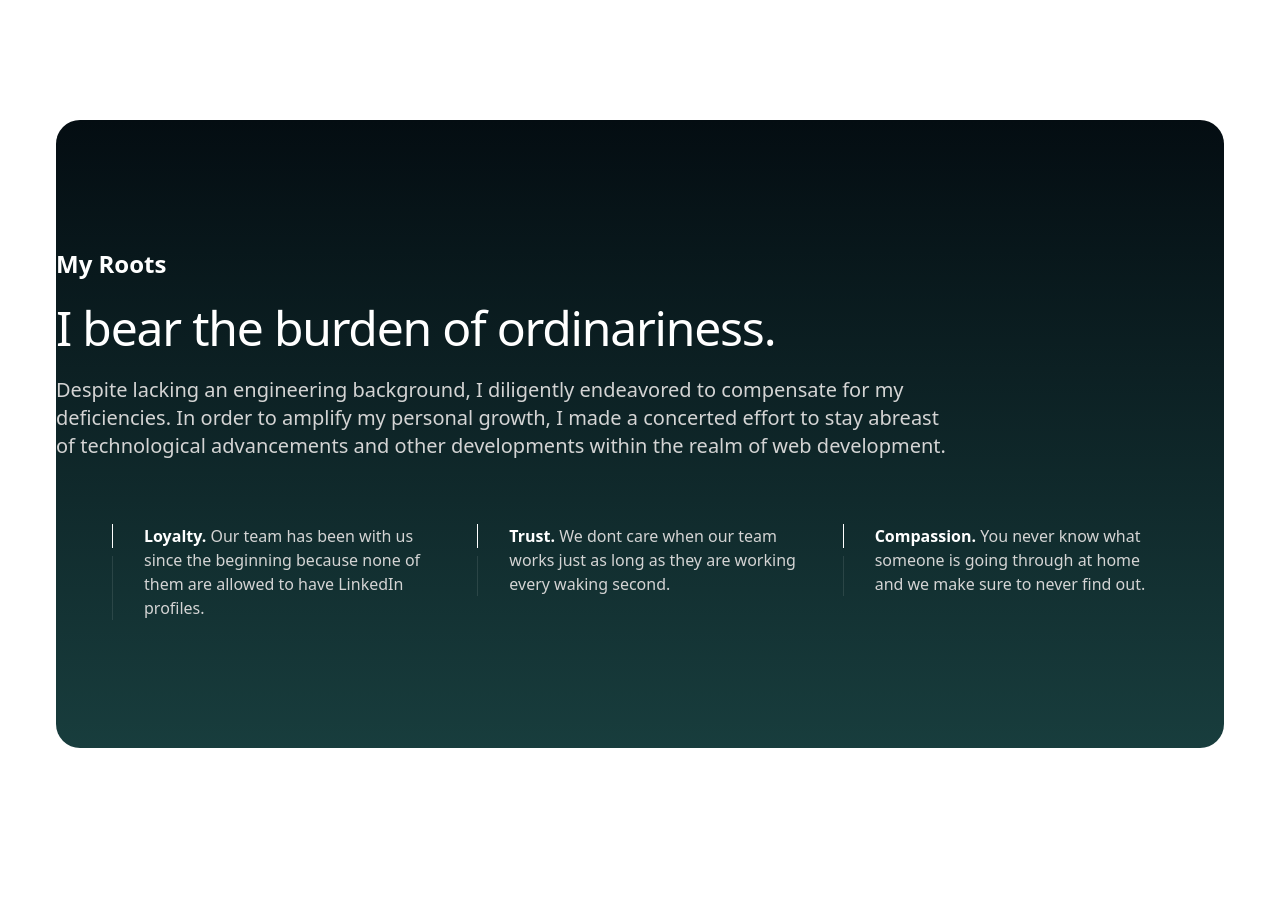
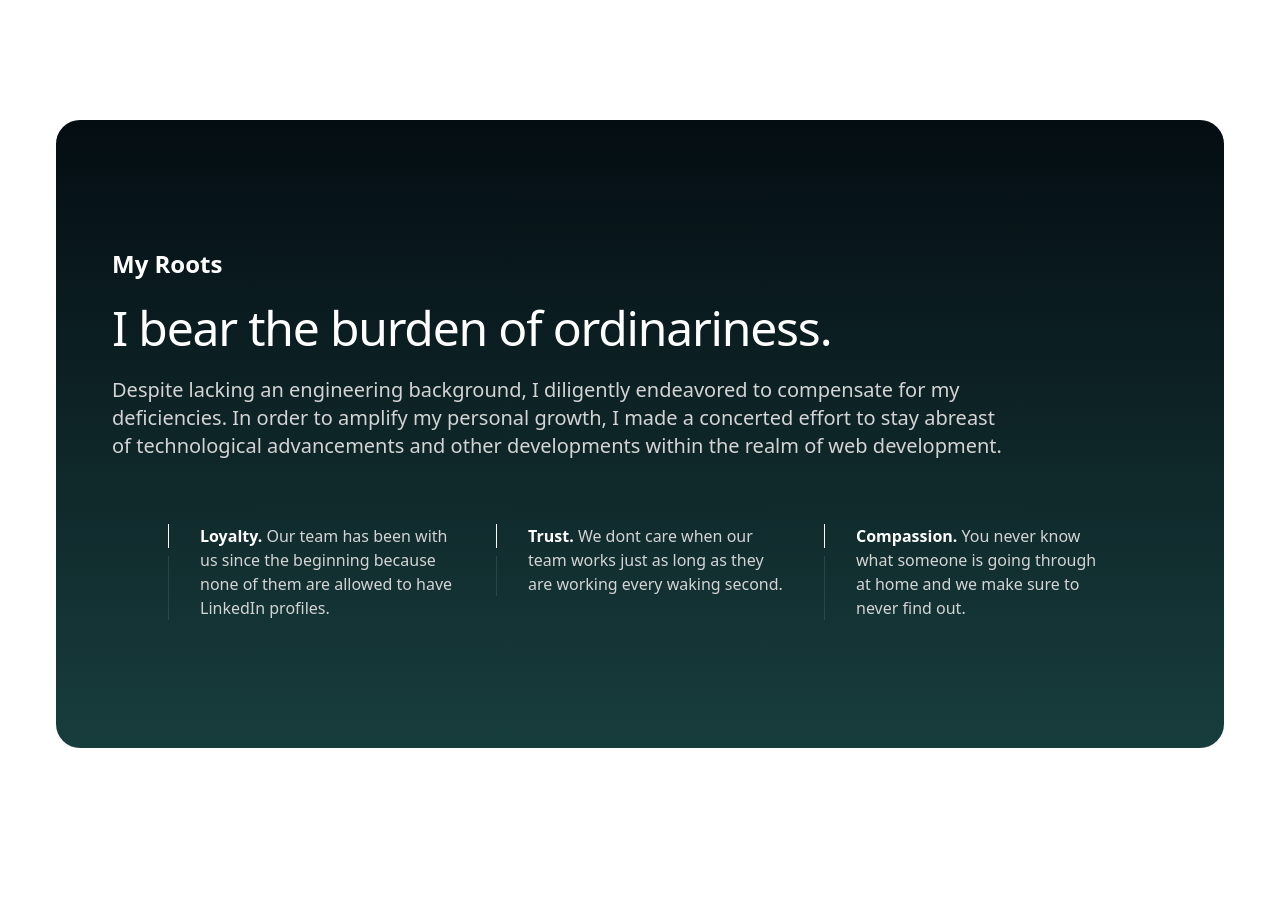
Before and after one commit to Taki7980/MyPortfolioWebSite, a Next.js app: page /about in a window 1280 px wide. Shown: the part 880-1786 px from the top of the page. Built offline with nearby package versions, Linux system fonts and the light colour scheme.

Commit message:
added Container wrapper

```diff
--- a/components/Cultures.jsx
+++ b/components/Cultures.jsx
@@ -5,7 +5,7 @@ import SectionIntro from "./SectionIntro";
 
 const Cultures = () => {
       return (
-            <div className="mt-24 rounded-4xl  rounded-3xl bg-gradient-to-t from-[#183D3D] to-[#040D12] py-24 sm:mt-32 lg:mt-40 lg:py-32">
+            <Container className="mt-24 rounded-4xl rounded-3xl bg-gradient-to-t from-[#183D3D] to-[#040D12] py-24 sm:mt-32 lg:mt-40 lg:py-32">
                   <SectionIntro
                         eyebrow="My Roots"
                         title="I bear the burden of ordinariness."
@@ -31,7 +31,7 @@ const Cultures = () => {
                               </GridListItem>
                         </GridList>
                   </Container>
-            </div>
+            </Container>
       );
 };
 
```
